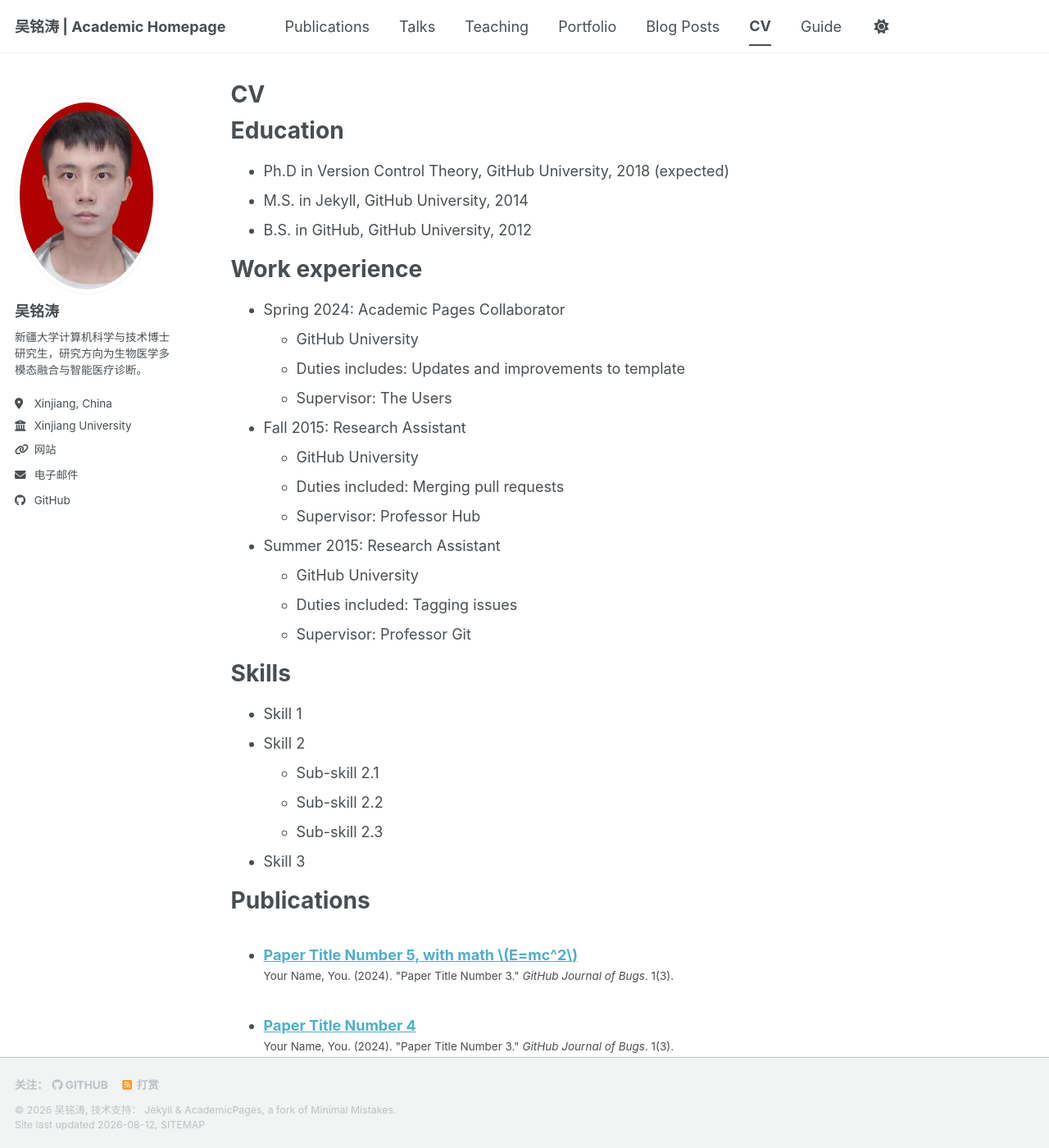
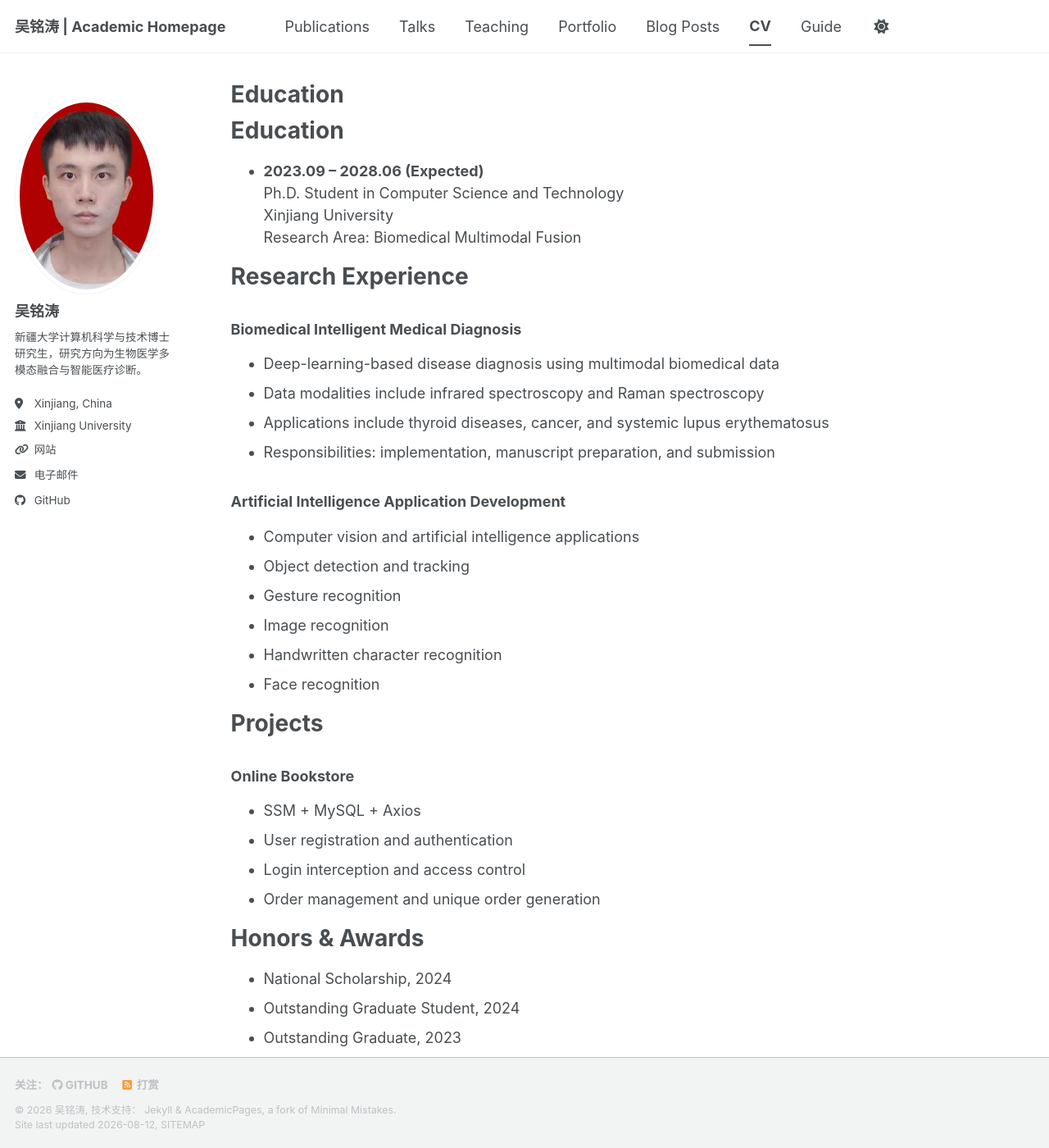
Before and after one commit to handsoner/handsoner.github.io, a Jekyll site: the page built from _pages/cv.md, in a window 1280 px wide and 1400 px high. Shown: the whole window at 82% size. Built offline with Jekyll 4.4.1, drawn with Linux system fonts in a browser that asks for light colours; our own code applies the rules of GitHub Pages for plain Markdown files; a style sheet for code colours, icons or effects is not loaded; some of the changed text lies outside the part shown.

Commit message:
Update cv.md

```diff
--- a/_pages/cv.md
+++ b/_pages/cv.md
@@ -1,64 +1,59 @@
----
-layout: archive
-title: "CV"
-permalink: /cv/
-author_profile: true
-redirect_from:
-  - /resume
----
-
-{% include base_path %}
-
 Education
 ======
-* Ph.D in Version Control Theory, GitHub University, 2018 (expected)
-* M.S. in Jekyll, GitHub University, 2014
-* B.S. in GitHub, GitHub University, 2012
 
-Work experience
+* **2023.09 – 2028.06 (Expected)**
+  Ph.D. Student in Computer Science and Technology
+  Xinjiang University
+  Research Area: Biomedical Multimodal Fusion
+
+
+Research Experience
 ======
-* Spring 2024: Academic Pages Collaborator
-  * GitHub University
-  * Duties includes: Updates and improvements to template
-  * Supervisor: The Users
 
-* Fall 2015: Research Assistant
-  * GitHub University
-  * Duties included: Merging pull requests
-  * Supervisor: Professor Hub
+### Biomedical Intelligent Medical Diagnosis
 
-* Summer 2015: Research Assistant
-  * GitHub University
-  * Duties included: Tagging issues
-  * Supervisor: Professor Git
+* Deep-learning-based disease diagnosis using multimodal biomedical data
+* Data modalities include infrared spectroscopy and Raman spectroscopy
+* Applications include thyroid diseases, cancer, and systemic lupus erythematosus
+* Responsibilities: implementation, manuscript preparation, and submission
+
+
+### Artificial Intelligence Application Development
+
+* Computer vision and artificial intelligence applications
+* Object detection and tracking
+* Gesture recognition
+* Image recognition
+* Handwritten character recognition
+* Face recognition
+
+
+Projects
+======
+
+### Online Bookstore
+
+* SSM + MySQL + Axios
+* User registration and authentication
+* Login interception and access control
+* Order management and unique order generation
+
+
+Honors & Awards
+======
+
+* National Scholarship, 2024
+* Outstanding Graduate Student, 2024
+* Outstanding Graduate, 2023
+* "Three-Good Student" Scholarship, 2021–2022
+* Outstanding Student Leader Scholarship, 2019–2021
+* Intermediate Software Engineer Certification
+
 
 Skills
 ======
-* Skill 1
-* Skill 2
-  * Sub-skill 2.1
-  * Sub-skill 2.2
-  * Sub-skill 2.3
-* Skill 3
 
-Publications
-======
-  <ul>{% for post in site.publications reversed %}
-    {% include archive-single-cv.html %}
-  {% endfor %}</ul>
-
-Talks
-======
-  <ul>{% for post in site.talks reversed %}
-    {% include archive-single-talk-cv.html  %}
-  {% endfor %}</ul>
-
-Teaching
-======
-  <ul>{% for post in site.teaching reversed %}
-    {% include archive-single-cv.html %}
-  {% endfor %}</ul>
-
-Service and leadership
-======
-* Currently signed in to 43 different slack teams
+* Programming: Python, Java, C
+* Web: HTML, CSS, JavaScript
+* English: CET-6
+* Project proposal and academic writing
```
